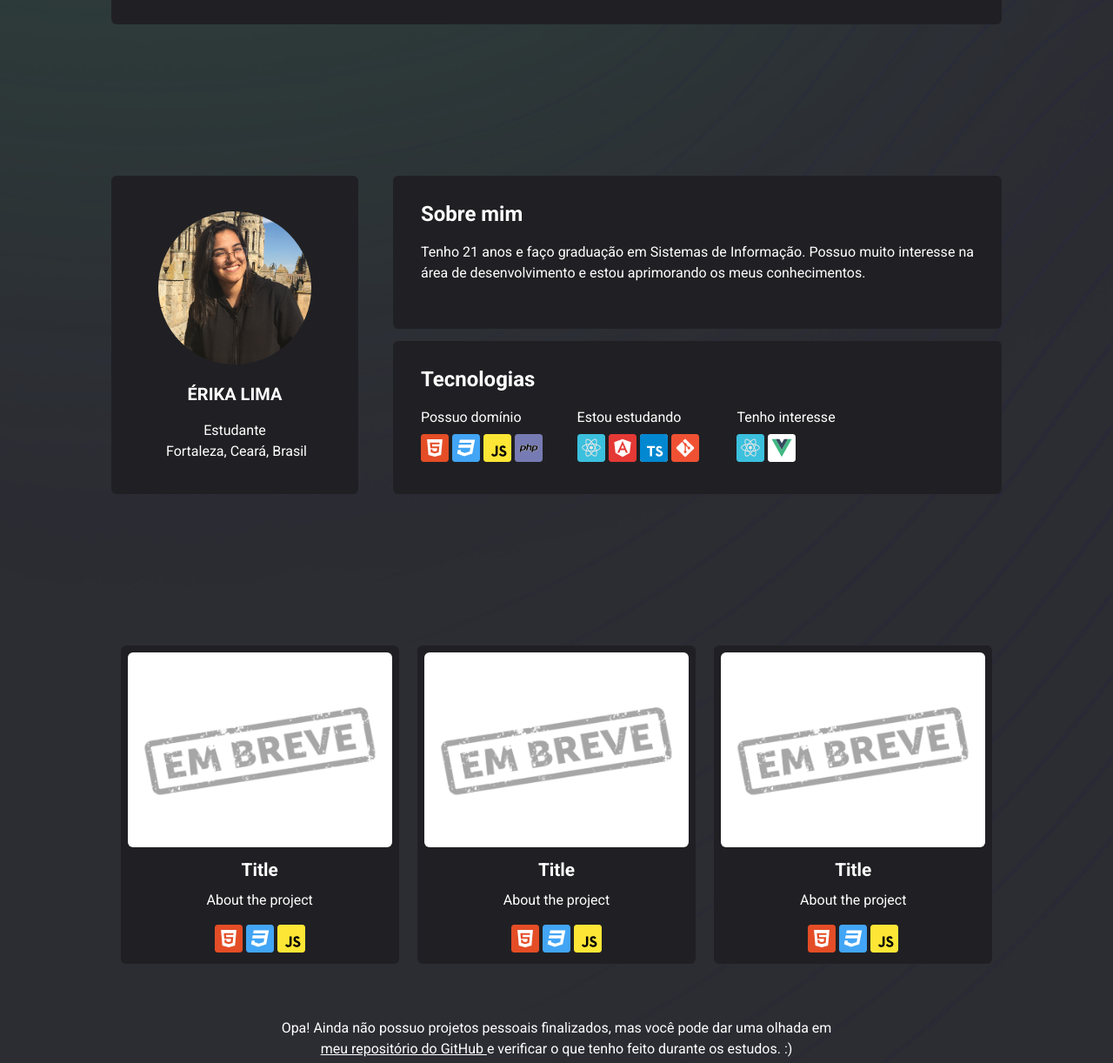
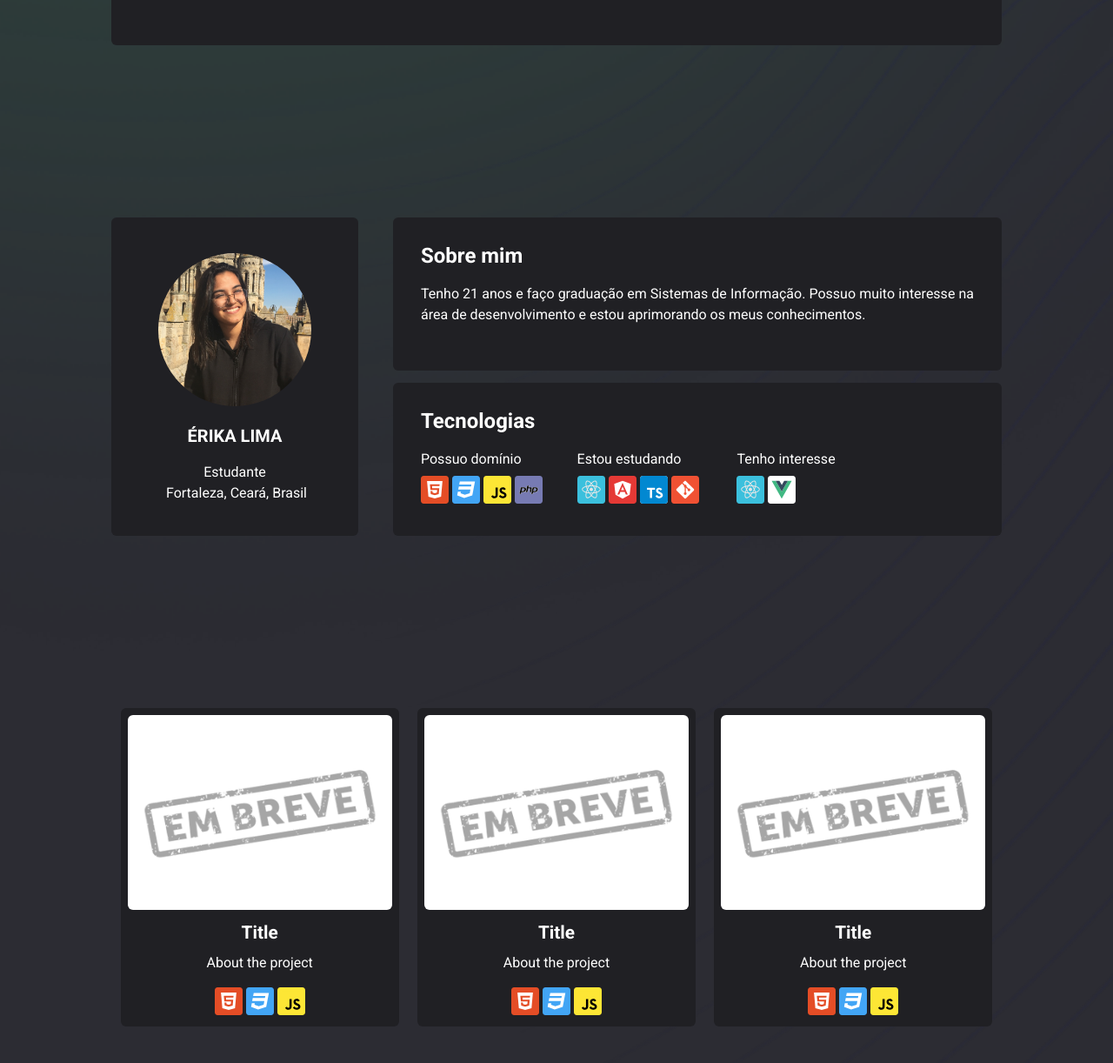
Before and after one commit to erikalmn/portfolio, a plain HTML site: page portfolio/index.html in a window 1280 px wide. Shown: the part 498-1720 px from the top of the page at 87% size. Drawn offline with Linux system fonts and the light colour scheme; some icons are missing.

Commit message:
Adjusting padding and margin

```diff
--- a/portfolio/assets/css/styles.css
+++ b/portfolio/assets/css/styles.css
@@ -143,7 +143,7 @@ button:hover {
 
 @media screen and (min-width: 1024px) {
     #home {
-        padding-top: 10rem;
+        padding-top: 11.5rem;
     }
 
     .home {
@@ -188,7 +188,7 @@ button:hover {
 @media screen and (min-width: 1024px) {
     .about-me {
         display: flex;
-        padding-top: 10rem;
+        padding-top: 11.5rem;
     }
 
     .me {
@@ -400,7 +400,7 @@ button:hover {
 @media screen and (min-width: 1024px) {
     #projects {
         flex-direction: row;
-        padding-top: 10rem;
+        padding-top: 11.5rem;
     }
 
     .box-projects {
@@ -442,7 +442,7 @@ button:hover {
 
     .text-alert {
         text-align: center;
-        margin: 3rem 12rem;
+        margin: 2rem 12rem 6rem;
         line-height: 1.5rem;
     }
 }
```
